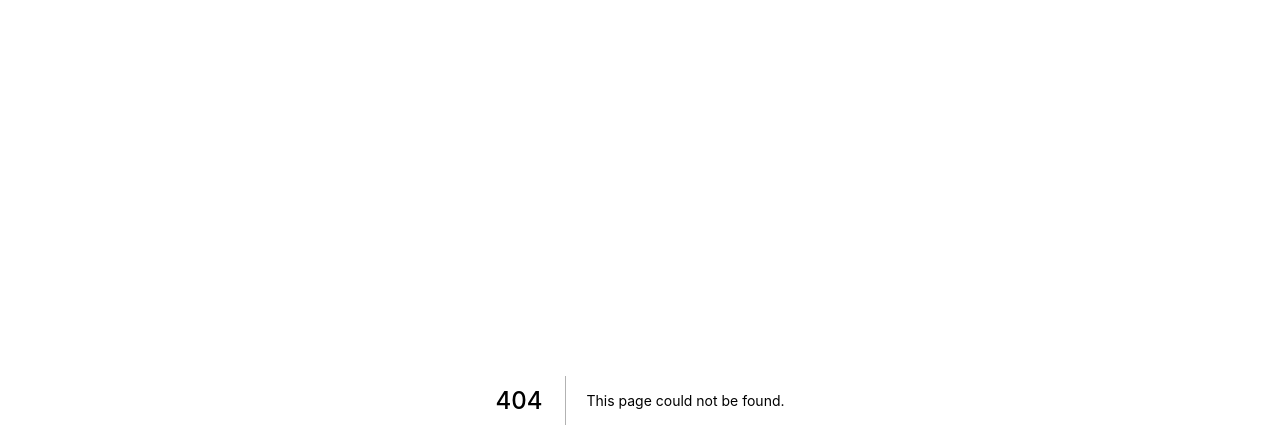
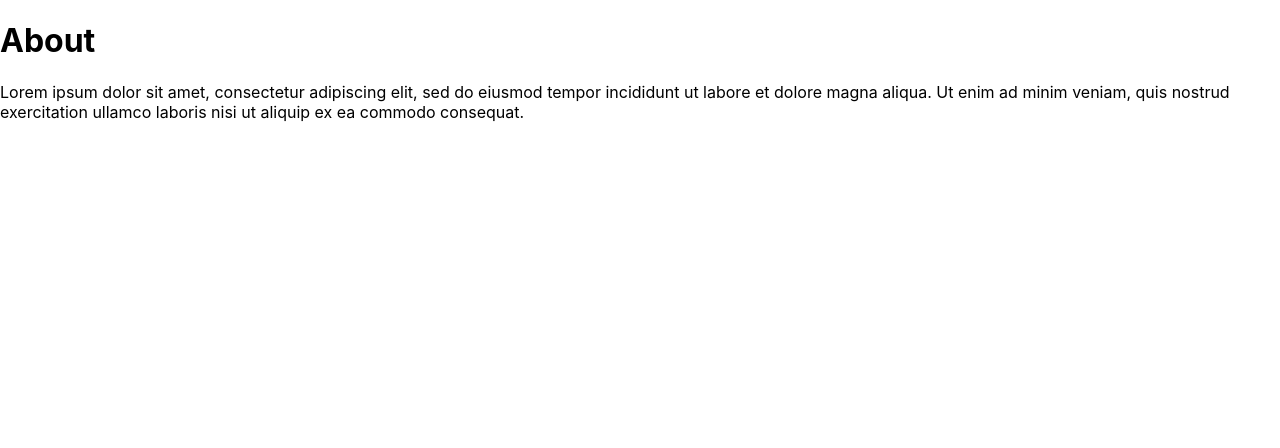
Before and after one commit to HustleCoding/next-js, a Next.js app in the folder next-crash-course/: page /about in a window 1280 px wide. Before the commit this address had no page. Shown: the top 448 px of the page. Built offline with nearby package versions, Linux system fonts and the light colour scheme.

Commit message:
[about page added]

```diff
--- /dev/null
+++ b/next-crash-course/pages/about.js
@@ -0,0 +1,15 @@
+const about = () => {
+  return (
+    <div>
+      <h1>About</h1>
+      <p>
+        Lorem ipsum dolor sit amet, consectetur adipiscing elit, sed do eiusmod
+        tempor incididunt ut labore et dolore magna aliqua. Ut enim ad minim
+        veniam, quis nostrud exercitation ullamco laboris nisi ut aliquip ex ea
+        commodo consequat.
+      </p>
+    </div>
+  );
+};
+
+export default about;
```
